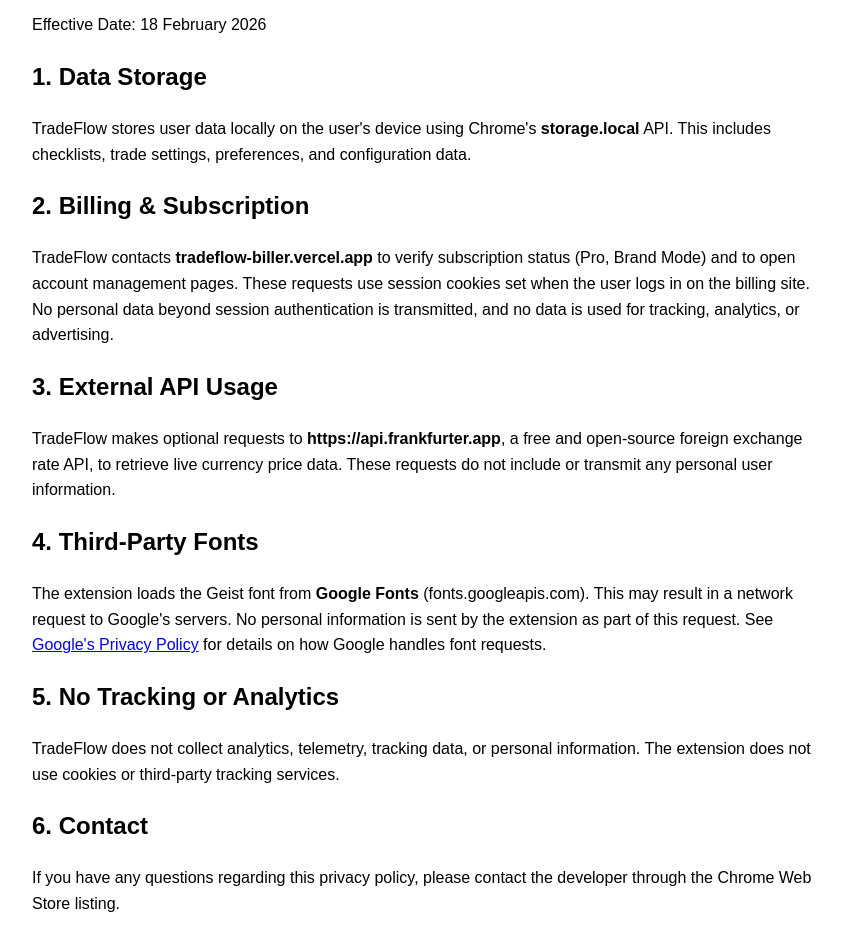
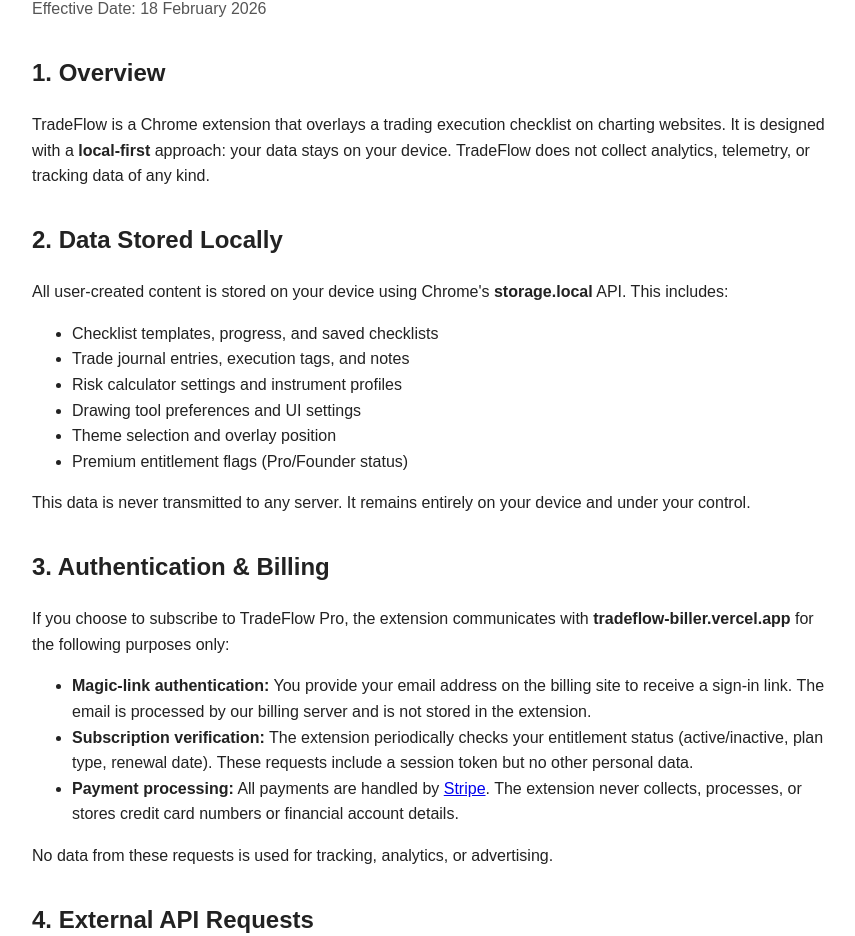
Before and after one commit to vectorfx/tradeflow-privacy, a plain HTML site: page index.html in a window 1280 px wide. Shown: the part 99-1035 px from the top of the page, without its empty margins (208-1063 px from the left). Drawn offline with Linux system fonts and the light colour scheme.

Commit message:
Update index.html

```diff
--- a/index.html
+++ b/index.html
@@ -4,55 +4,100 @@
   <meta charset="UTF-8">
   <title>TradeFlow Privacy Policy</title>
   <style>
-    body { font-family: Arial, sans-serif; max-width: 800px; margin: 40px auto; line-height: 1.6; }
-    h1 { margin-bottom: 20px; }
+    body { font-family: Arial, sans-serif; max-width: 800px; margin: 40px auto; line-height: 1.6; color: #222; }
+    h1 { margin-bottom: 4px; }
+    h2 { margin-top: 32px; }
+    .effective { color: #555; margin-top: 0; }
   </style>
 </head>
 <body>
 
 <h1>TradeFlow Privacy Policy</h1>
+<p class="effective">Effective Date: 18 February 2026</p>
 
-<p>Effective Date: 18 February 2026</p>
-
-<h2>1. Data Storage</h2>
+<h2>1. Overview</h2>
 <p>
-TradeFlow stores user data locally on the user's device using Chrome's <strong>storage.local</strong> API.
-This includes checklists, trade settings, preferences, and configuration data.
+TradeFlow is a Chrome extension that overlays a trading execution checklist on charting websites.
+It is designed with a <strong>local-first</strong> approach: your data stays on your device.
+TradeFlow does not collect analytics, telemetry, or tracking data of any kind.
 </p>
 
-<h2>2. Billing &amp; Subscription</h2>
+<h2>2. Data Stored Locally</h2>
 <p>
-TradeFlow contacts <strong>tradeflow-biller.vercel.app</strong> to verify subscription status (Pro, Brand Mode)
-and to open account management pages. These requests use session cookies set when the user logs in on the
-billing site. No personal data beyond session authentication is transmitted, and no data is used for
-tracking, analytics, or advertising.
+All user-created content is stored on your device using Chrome's <strong>storage.local</strong> API.
+This includes:
+</p>
+<ul>
+  <li>Checklist templates, progress, and saved checklists</li>
+  <li>Trade journal entries, execution tags, and notes</li>
+  <li>Risk calculator settings and instrument profiles</li>
+  <li>Drawing tool preferences and UI settings</li>
+  <li>Theme selection and overlay position</li>
+  <li>Premium entitlement flags (Pro/Founder status)</li>
+</ul>
+<p>
+This data is never transmitted to any server. It remains entirely on your device and under your control.
 </p>
 
-<h2>3. External API Usage</h2>
+<h2>3. Authentication &amp; Billing</h2>
 <p>
-TradeFlow makes optional requests to <strong>https://api.frankfurter.app</strong>, a free and open-source
-foreign exchange rate API, to retrieve live currency price data.
-These requests do not include or transmit any personal user information.
+If you choose to subscribe to TradeFlow Pro, the extension communicates with
+<strong>tradeflow-biller.vercel.app</strong> for the following purposes only:
+</p>
+<ul>
+  <li><strong>Magic-link authentication:</strong> You provide your email address on the billing site to receive a sign-in link. The email is processed by our billing server and is not stored in the extension.</li>
+  <li><strong>Subscription verification:</strong> The extension periodically checks your entitlement status (active/inactive, plan type, renewal date). These requests include a session token but no other personal data.</li>
+  <li><strong>Payment processing:</strong> All payments are handled by <a href="https://stripe.com/privacy" target="_blank">Stripe</a>. The extension never collects, processes, or stores credit card numbers or financial account details.</li>
+</ul>
+<p>
+No data from these requests is used for tracking, analytics, or advertising.
 </p>
 
-<h2>4. Third-Party Fonts</h2>
+<h2>4. External API Requests</h2>
 <p>
-The extension loads the Geist font from <strong>Google Fonts</strong> (fonts.googleapis.com).
-This may result in a network request to Google's servers. No personal information is sent by the extension
-as part of this request. See
-<a href="https://policies.google.com/privacy" target="_blank">Google's Privacy Policy</a> for details on
-how Google handles font requests.
+TradeFlow makes optional requests to <strong>api.frankfurter.app</strong>, a free and open-source
+foreign exchange rate API, to retrieve live currency prices for the risk calculator.
+These requests contain only the currency pair being queried and do not include any personal information.
 </p>
 
-<h2>5. No Tracking or Analytics</h2>
+<h2>5. Screenshot Capture</h2>
 <p>
-TradeFlow does not collect analytics, telemetry, tracking data, or personal information.
-The extension does not use cookies or third-party tracking services.
+When you use the screenshot export feature, TradeFlow captures an image of the currently visible browser tab.
+The image is generated locally and saved directly to your Downloads folder. Screenshot data is never uploaded
+or transmitted to any server.
 </p>
 
-<h2>6. Contact</h2>
+<h2>6. Per-Host State</h2>
 <p>
-If you have any questions regarding this privacy policy, please contact the developer through the Chrome Web Store listing.
+TradeFlow saves checklist progress separately for each website hostname where you activate the overlay
+(e.g., your progress on one charting site is independent of another). This hostname information is stored
+locally and is never transmitted externally.
+</p>
+
+<h2>7. No Tracking or Analytics</h2>
+<p>
+TradeFlow does not use cookies, pixels, fingerprinting, or any third-party tracking services.
+No browsing behavior, usage statistics, or personal information is collected or shared.
+All fonts and assets are bundled with the extension — no external resource loading is required.
+</p>
+
+<h2>8. Data Sharing</h2>
+<p>
+TradeFlow does not sell, transfer, or share user data with third parties for any purpose,
+including advertising, analytics, or creditworthiness determination.
+</p>
+
+<h2>9. Data Deletion</h2>
+<p>
+Uninstalling the extension removes all locally stored data. If you have a Pro subscription,
+you can manage or cancel it through the Stripe customer portal accessible from the extension's
+options page. To request deletion of your billing account, contact the developer.
+</p>
+
+<h2>10. Contact</h2>
+<p>
+If you have questions about this privacy policy, please contact the developer through the
+<a href="https://chromewebstore.google.com" target="_blank">Chrome Web Store</a> listing.
 </p>
 
 </body>
```
